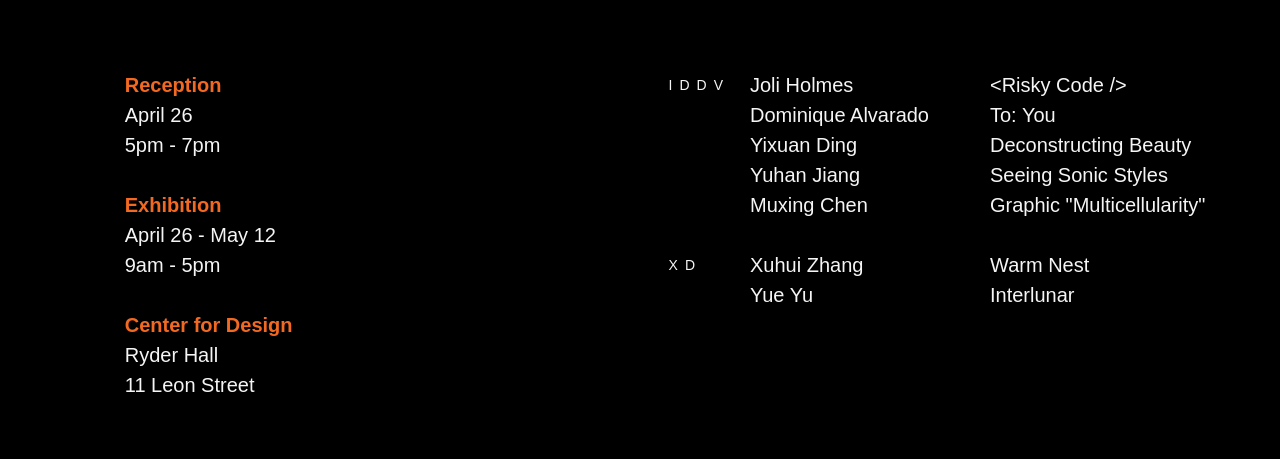
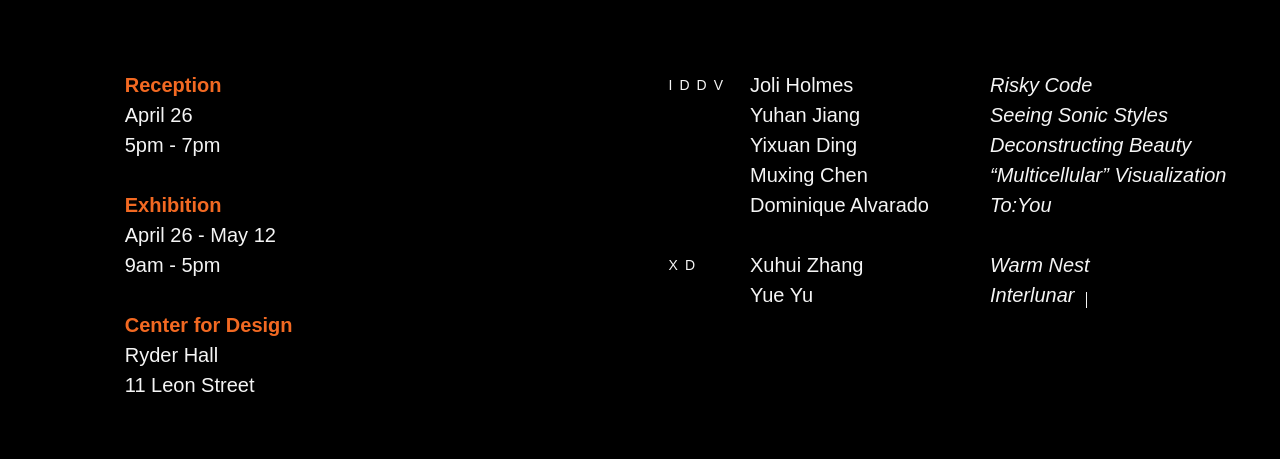
Before and after one commit to muxingchennnn/Exhibition2023, a website: page index.html in a window 1280 px wide. Shown: the part 400-859 px from the top of the page. Drawn offline with nearby package versions, Linux system fonts and the light colour scheme; a script that the page names is missing.

Commit message:
typography update

```diff
--- a/css/styles.css
+++ b/css/styles.css
@@ -110,6 +110,10 @@ img {
   font-weight: 200;
 }
 
+.project {
+  font-style: italic;
+}
+
 .iddv {
   grid-column: 8/9;
   grid-row: 2/3;
@@ -142,6 +146,35 @@ img {
 .xd-project {
   grid-column: 11/-1;
   grid-row: 3/4;
+}
+
+.typewriter {
+  position: relative;
+}
+
+.typewriter::after {
+  content: '';
+  position: absolute;
+  margin-top: auto;
+  margin-bottom: auto;
+  /* bottom: 0; */
+  top: 0.5rem;
+  /* right: 0; */
+  width: 1px;
+  height: 1rem;
+  background: whitesmoke;
+  animation: blinkCursor 0.8s steps(3) infinite;
+}
+
+@keyframes blinkCursor {
+  0%,
+  75% {
+    ocpacity: 1;
+  }
+  76%,
+  100% {
+    ocpacity: 0;
+  }
 }
 
 a:link,
@@ -240,8 +273,6 @@ footer {
     margin-bottom: 50px;
   } */
   .logo-camd {
-    /* grid-column: 11/12;
-    grid-row: 1/2; */
     width: 90%;
   }
 }
@@ -253,9 +284,13 @@ footer {
     margin-bottom: 20px;
   }
   .logo-camd {
-    /* grid-column: 11/12;
-    grid-row: 1/2; */
     width: 80%;
+  }
+}
+
+@media screen and (width <= 950px) {
+  .logo-camd {
+    width: 70%;
   }
 }
 
--- a/index.html
+++ b/index.html
@@ -60,22 +60,22 @@
       <div class="program iddv">IDDV</div>
       <div class="iddv-candidate">
         <div class="candidate">Joli Holmes</div>
+        <div class="candidate">Yuhan Jiang</div>
+        <div class="candidate">Yixuan Ding</div>
+        <div class="candidate">Muxing Chen</div>
         <div class="candidate">Dominique Alvarado</div>
-        <div class="candidate">Yixuan Ding</div>
-        <div class="candidate">Yuhan Jiang</div>
-        <div class="candidate">Muxing Chen</div>
       </div>
       <div class="iddv-project">
         <div class="project">
-          <a href="./Risky Code/index.html">&lt;Risky Code&nbsp;&sol;&gt;</a>
+          <a href="./Risky Code/index.html">Risky Code</a>
           <div class="image-wrapper">
             <img src="assets/Yuhan_cover.png" />
           </div>
         </div>
         <div class="project">
-          <a href="#"> To: You </a>
+          <a href="#">Seeing Sonic Styles</a>
           <div class="image-wrapper">
-            <img src="assets/image-two.jpg" />
+            <img src="assets/image-four.jpg" />
           </div>
         </div>
         <div class="project">
@@ -85,15 +85,15 @@
           </div>
         </div>
         <div class="project">
-          <a href="#">Seeing Sonic Styles</a>
+          <a href="#">&ldquo;Multicellular&rdquo;&nbsp;Visualization</a>
           <div class="image-wrapper">
-            <img src="assets/image-four.jpg" />
+            <img src="assets/image-five.jpg" />
           </div>
         </div>
         <div class="project">
-          <a href="#">Graphic "Multicellularity"</a>
+          <a href="#"> To:You </a>
           <div class="image-wrapper">
-            <img src="assets/image-five.jpg" />
+            <img src="assets/image-two.jpg" />
           </div>
         </div>
       </div>
@@ -110,7 +110,7 @@
           </div>
         </div>
         <div class="project">
-          <a href="#">Interlunar</a>
+          <a href="#" class="typewriter">Interlunar&nbsp;&nbsp;</a>
           <div class="image-wrapper">
             <img src="assets/image-seven.jpg" />
           </div>
@@ -154,3 +154,5 @@
     <script src="gsap.js"></script>
   </body>
 </html>
+
+Joli Yuhan Yixuan Muxing Dominique Xuhui Yue
```
Also changed, not shown: 2 other files.
